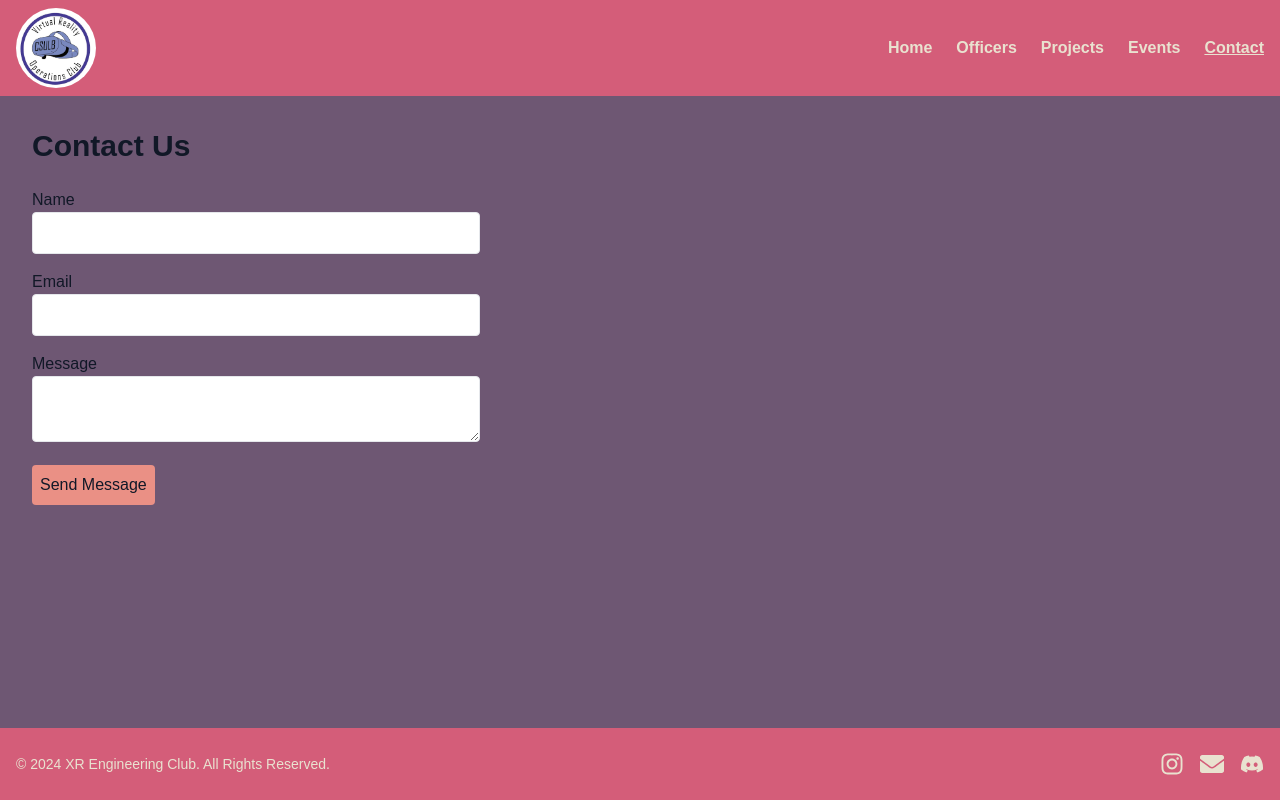
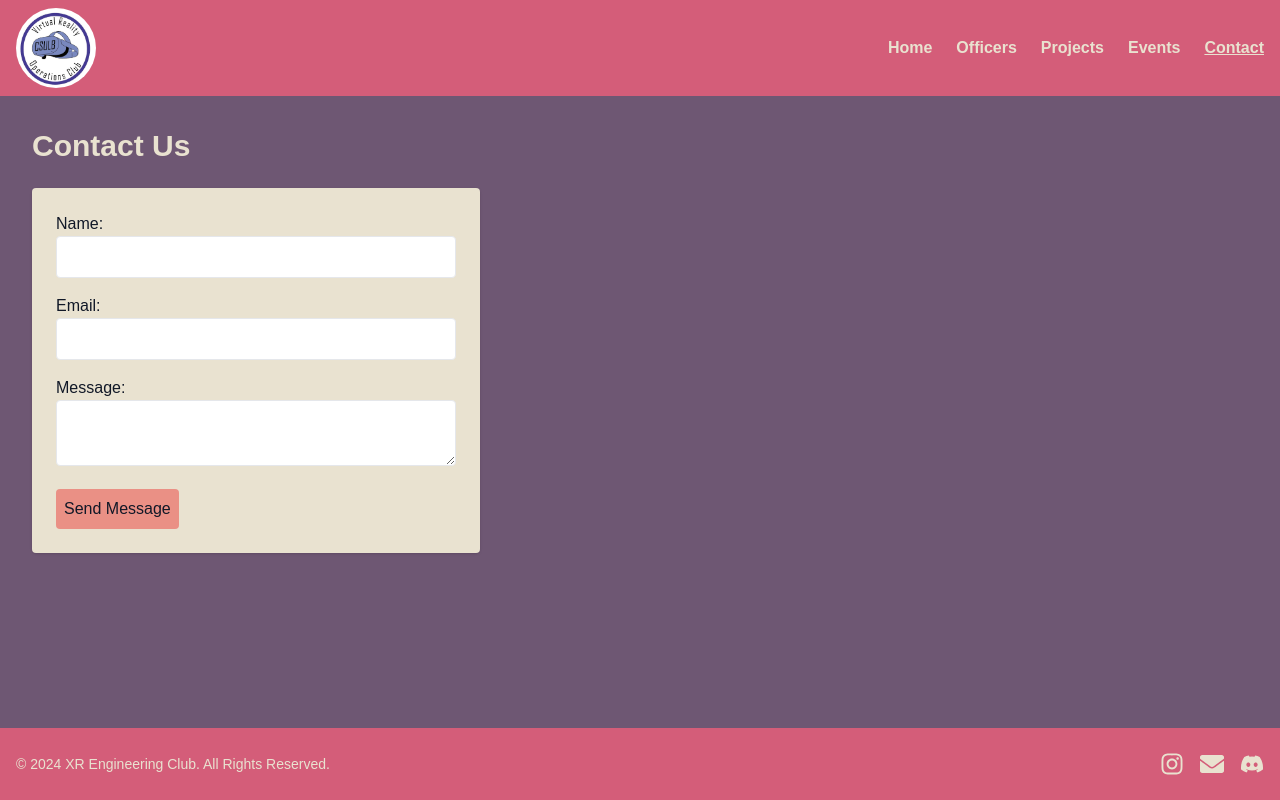
Before and after one commit to chuckmilton/xrec-website, a Next.js app: page /contact in a window 1280 px wide. Built offline with nearby package versions, Linux system fonts and the light colour scheme.

Commit message:
Update styling

```diff
--- a/src/app/contact/page.js
+++ b/src/app/contact/page.js
@@ -37,10 +37,10 @@ export default function Contact() {
   return (
     <div>
       <main className="p-8">
-        <h2 className="text-3xl font-semibold mb-6 text-gray-900">Contact Us</h2>
-        <form onSubmit={handleSubmit} className="max-w-md text-gray-900">
+        <h2 className="text-3xl font-semibold mb-6 text-beige">Contact Us</h2>
+        <form onSubmit={handleSubmit} className="max-w-md text-gray-900 bg-beige p-6 rounded shadow">
           <div className="mb-4">
-            <label className="block">Name</label>
+            <label className="block">Name:</label>
             <input
               type="text"
               name="name"
@@ -51,7 +51,7 @@ export default function Contact() {
             />
           </div>
           <div className="mb-4">
-            <label className="block">Email</label>
+            <label className="block">Email:</label>
             <input
               type="email"
               name="email"
@@ -62,7 +62,7 @@ export default function Contact() {
             />
           </div>
           <div className="mb-4">
-            <label className="block">Message</label>
+            <label className="block">Message:</label>
             <textarea
               name="message"
               className="w-full border p-2 rounded"
--- a/src/app/events/page.js
+++ b/src/app/events/page.js
@@ -16,7 +16,7 @@ export default function Events() {
   return (
     <div>
       <main className="p-8 text-gray-900">
-        <h2 className="text-3xl font-semibold mb-6">Upcoming Events</h2>
+        <h2 className="text-3xl font-semibold mb-6 text-beige">Upcoming Events</h2>
         <div className="grid grid-cols-1 md:grid-cols-2 lg:grid-cols-3 gap-6">
           {events.map((event, index) => (
             <div
--- a/src/app/officers/page.js
+++ b/src/app/officers/page.js
@@ -44,7 +44,7 @@ export default function Officers() {
     return (
       <div>
         <main className="p-8">
-          <h2 className="text-3xl font-semibold mb-6 text-gray-900">Officers</h2>
+          <h2 className="text-3xl font-semibold mb-6 text-beige">Officers</h2>
           <div className="grid grid-cols-1 md:grid-cols-3 gap-6">
             {officers.map((officer, index) => (
               <div key={index} className="bg-beige p-6 rounded shadow overflow-hidden transform transition-transform duration-200 hover:scale-105">
--- a/src/app/projects/page.js
+++ b/src/app/projects/page.js
@@ -30,12 +30,12 @@ const projects = [
 export default function Projects() {
     return (
       <div>
-        <main className="p-8 text-gray-900">
-          <h2 className="text-3xl font-semibold mb-6">Projects</h2>
+        <main className="p-8">
+          <h2 className="text-3xl font-semibold mb-6 text-beige">Projects</h2>
           {projects.map((project, index) => (
             <div
               key={index}
-              className="flex flex-col md:flex-row mb-8 items-center"
+              className="flex flex-col md:flex-row mb-8 items-center text-gray-900 bg-beige p-6 rounded shadow"
             >
               {/* Media Container */}
               <div className="w-full md:w-1/2 rounded overflow-hidden">
@@ -61,7 +61,7 @@ export default function Projects() {
               </div>
               {/* Description */}
               <div className="md:ml-6 mt-4 md:mt-0 md:w-1/2">
-                <h3 className="text-2xl font-semibold">{project.title}</h3>
+                <h3 className="text-3xl font-semibold">{project.title}</h3>
                 <p className="mt-2">{project.description}</p>
               </div>
             </div>
```
